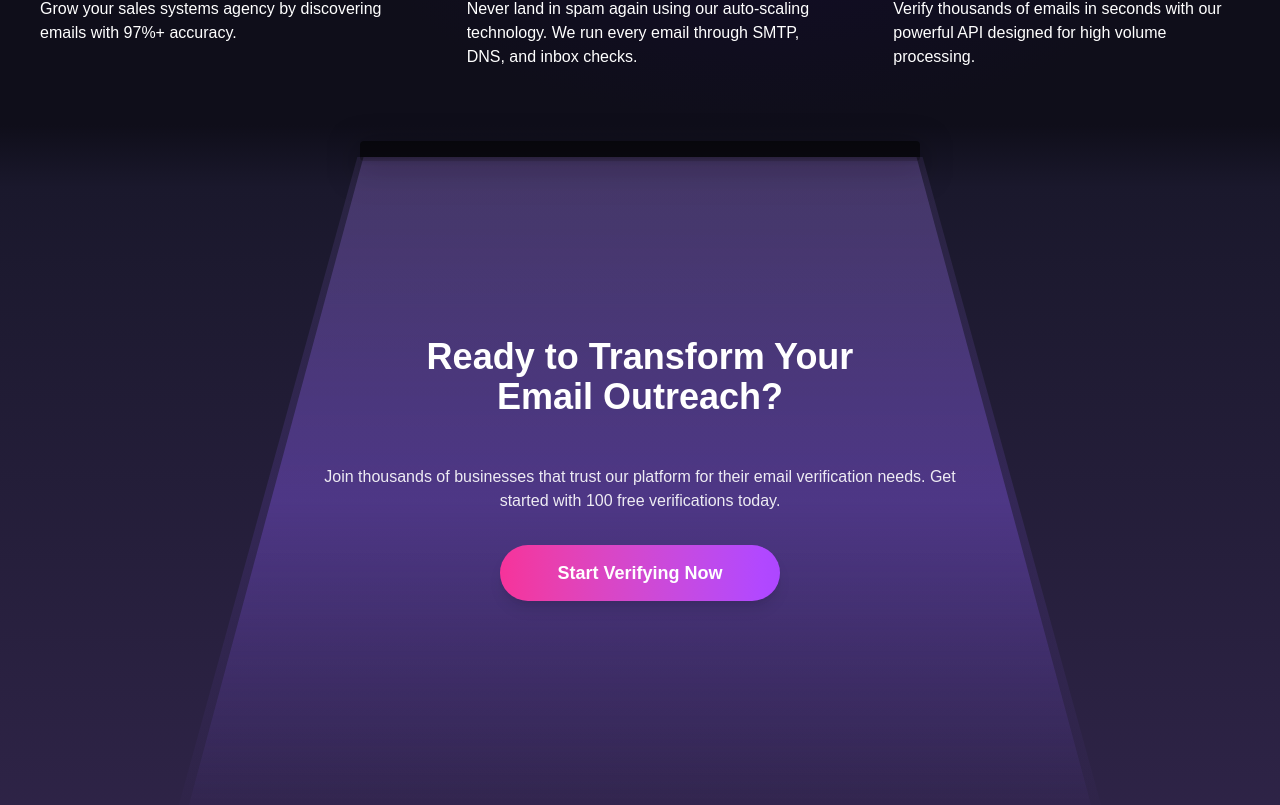
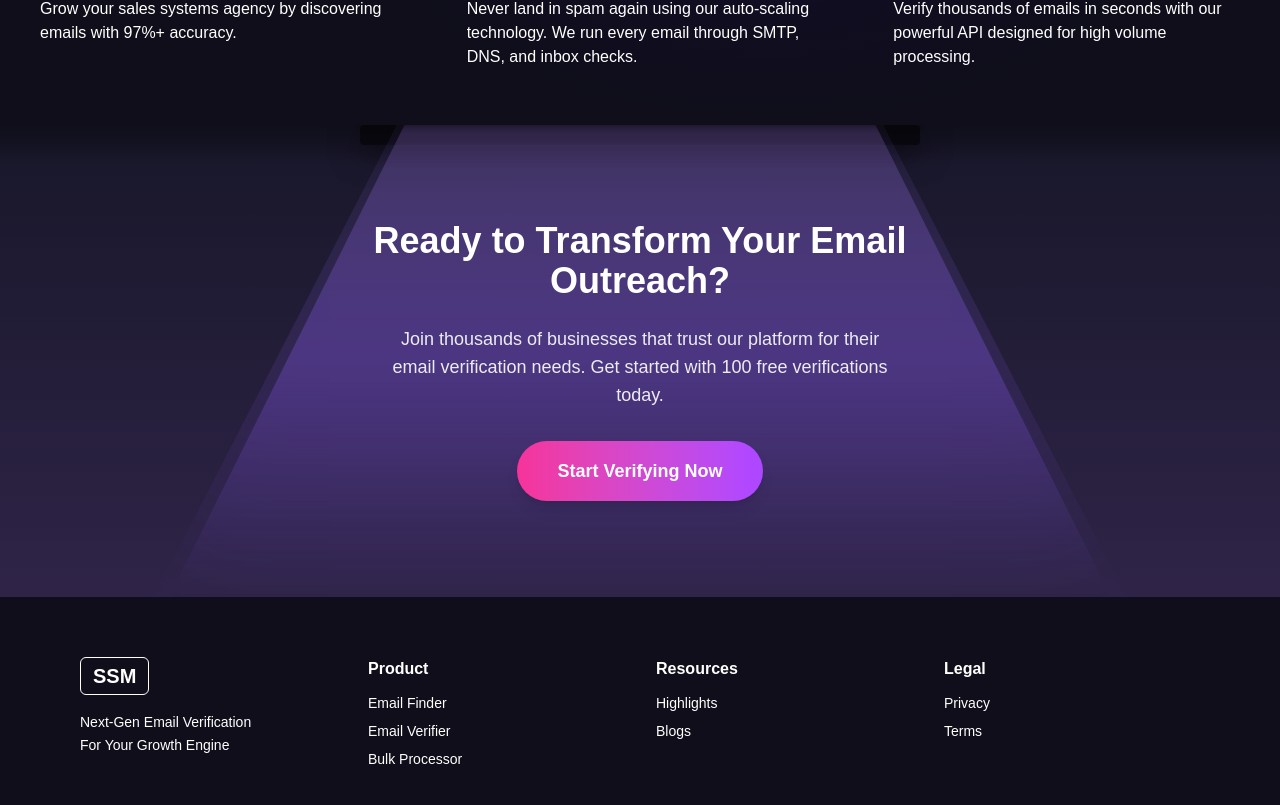
Before and after one commit to zuhaibarshad-786/verifierEmail, a React (Vite) app: page / in a window 1280 px wide. Shown: the part 1435-2240 px from the top of the page. Built offline with nearby package versions, Linux system fonts and the light colour scheme; a web font is replaced by a local one.

Commit message:
Update transformSection.jsx

```diff
--- a/src/Pages/Home/components/transformSection.jsx
+++ b/src/Pages/Home/components/transformSection.jsx
@@ -1,49 +1,49 @@
 export default function CTASection() {
   return (
     <section
-      className="relative isolate min-h-[90vh] flex flex-col items-center justify-center text-center px-6"
+      className="relative isolate flex flex-col items-center justify-center overflow-hidden px-6 py-20 text-center sm:py-24"
       style={{
-        background:
-          "linear-gradient(180deg, #0F0E1A 0%, #1A182C 8.65%, #2F2448 100%)",
+        background: "linear-gradient(180deg, #0F0E1A 0%, #1A182C 8.65%, #2F2448 100%)",
       }}
     >
-      {/* Top rectangular bar*/}
-      <div className="absolute top-4 h-5 lg:w-140 sm:w-64 rounded bg-black/60 shadow-[0_8px_30px_rgba(0,0,0,0.5)]" />
+      {/* Top rectangular bar - adjusted for responsiveness */}
+      <div className="absolute top-0 h-4 w-42 rounded bg-black/60 shadow-[0_8px_30px_rgba(0,0,0,0.5)] sm:h-5 sm:w-64 lg:w-140" />
 
-      {/* Spotlight beams */}
-      <div className="pointer-events-none absolute top-8 w-full max-w-5xl h-[95%]">
+      {/* Spotlight beams container */}
+      <div className="pointer-events-none absolute top-0 h-full w-full max-w-5xl">
         {/* Smoky/Blurry Border */}
         <div
-          className="absolute inset-0 mx-auto w-[92%] h-full
-                       bg-gradient-to-b from-[#B388FF1A] via-[#8B5CF626] to-transparent
-                        blur-6xl
-                        [clip-path:polygon(20%_0,80%_0,100%_100%,0_100%)]"
+          className="absolute inset-0 mx-auto h-full w-[95%]
+                     bg-gradient-to-b from-[#B388FF1A] via-[#8B5CF626] to-transparent
+                     blur-2xl sm:blur-3xl md:blur-4xl lg:blur-6xl
+                     [clip-path:polygon(25%_0,75%_0,100%_100%,0_100%)]"
         />
 
         {/* Main Torch Light Beam */}
         <div
-          className="absolute inset-0 mx-auto w-[90%] h-full
-                       bg-gradient-to-b from-[#B388FF33] via-[#8B5CF64D] to-transparent
-                        blur-[5px]
-                        [clip-path:polygon(20%_0,80%_0,100%_100%,0_100%)]"
+          className="absolute inset-0 mx-auto h-full w-[92%]
+                     bg-gradient-to-b from-[#B388FF33] via-[#8B5CF64D] to-transparent
+                     blur-[3px] sm:blur-[5px]
+                     [clip-path:polygon(25%_0,75%_0,100%_100%,0_100%)]"
         />
       </div>
 
-      <div className="relative z-10 max-w-2xl">
-        <h2 className="text-2xl sm:text-3xl md:text-4xl -mt-8 font-bold text-white mb-12">
-          Ready to Transform Your <br /> Email Outreach?
+      {/* Content */}
+      <div className="relative z-10 flex max-w-2xl flex-col items-center">
+        <h2 className="text-3xl font-bold text-white sm:text-4xl md:text-4xl">
+          Ready to Transform <br className="sm:hidden" /> Your Email Outreach?
         </h2>
-        <p className="text-white/90 mt-5 mb-6 text-sm sm:text-base px-1">
+        <p className="mt-6 max-w-lg text-base text-white/90 sm:text-lg">
           Join thousands of businesses that trust our platform for their email
           verification needs. Get started with 100 free verifications today.
         </p>
         <button
-          className="w-40 px-4 py-2 text-xs
-             md:w-70 md:px-8 md:py-3.5 md:text-lg
-             mt-2 rounded-full cursor-pointer
+          className="mt-8 w-auto rounded-full
              bg-gradient-to-r from-pink-500 to-purple-500
-             text-white font-semibold shadow-lg
-             hover:opacity-70 transition"
+             px-8 py-3 text-base font-semibold text-white
+             shadow-lg transition hover:opacity-80 focus:outline-none
+             focus:ring-2 focus:ring-purple-500 focus:ring-offset-2
+             focus:ring-offset-gray-900 md:px-10 md:py-4 md:text-lg"
         >
           Start Verifying Now
         </button>
```
